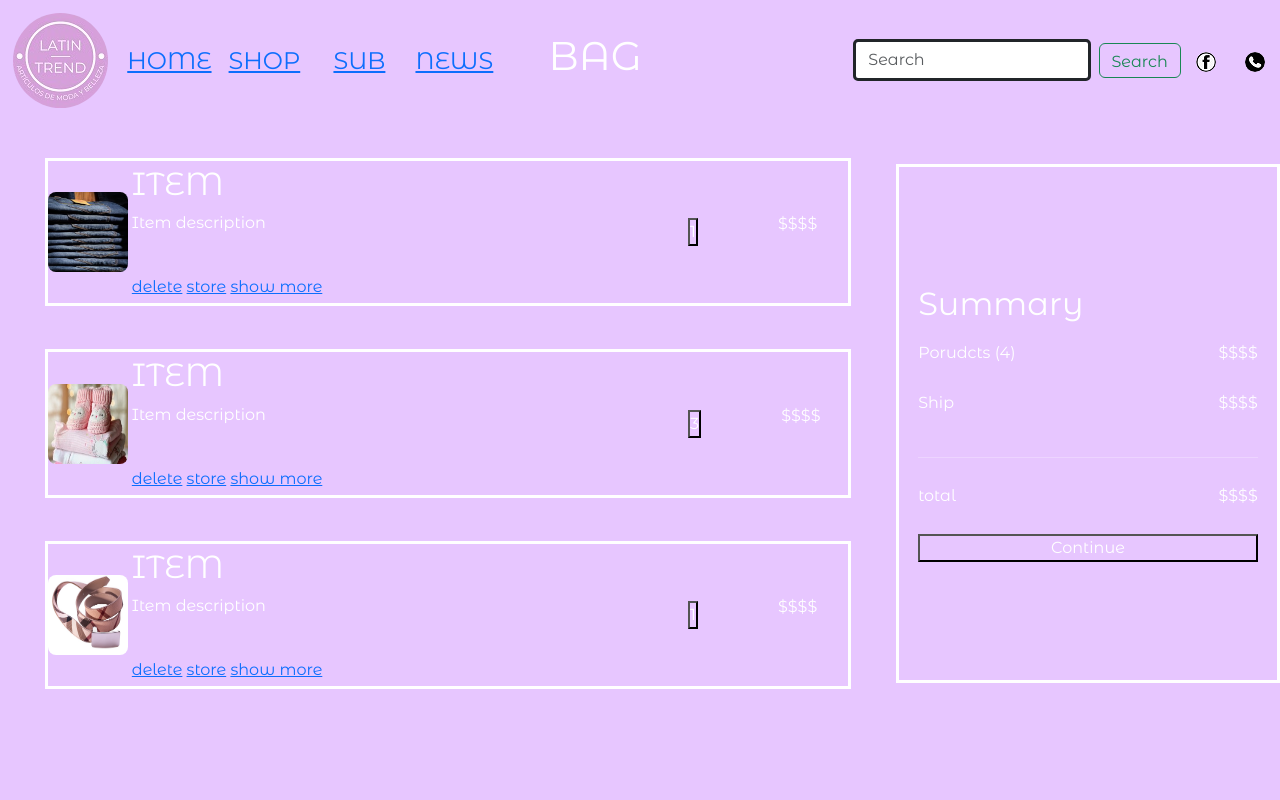
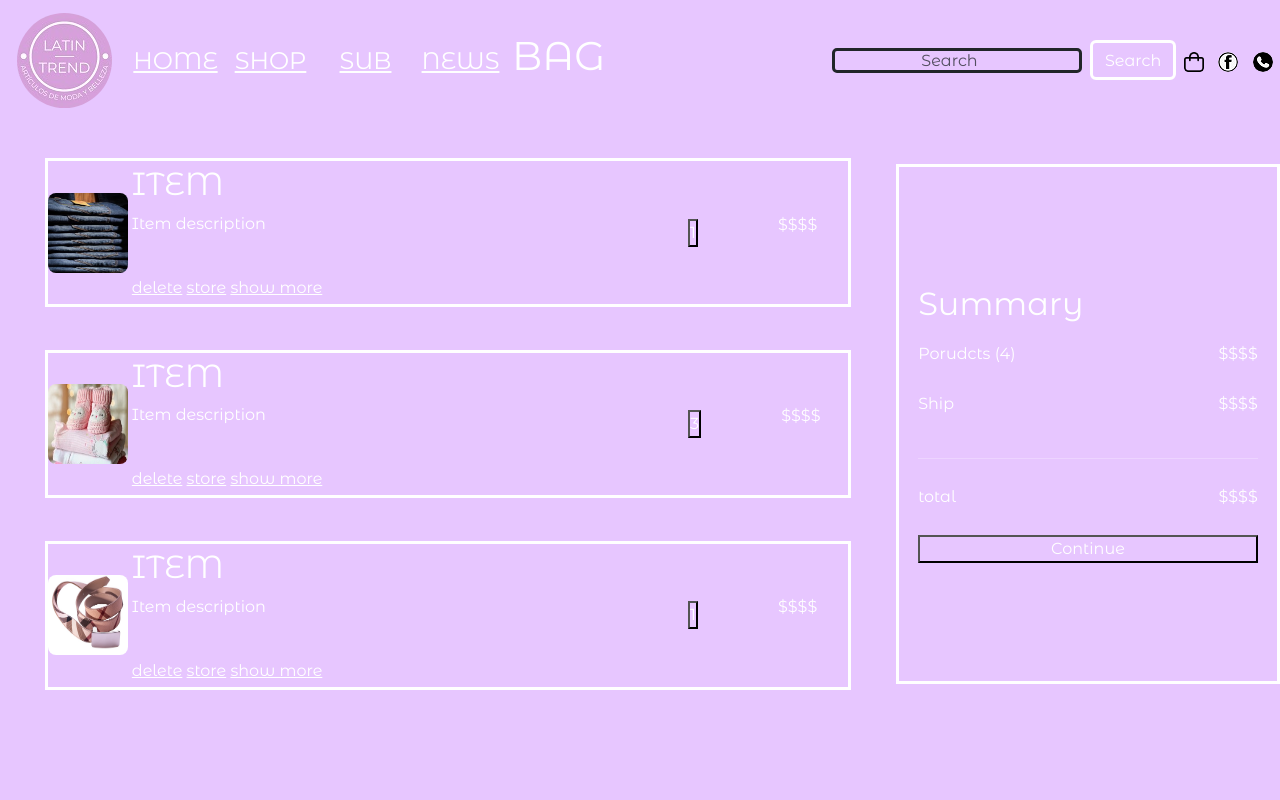
Before and after one commit to pewaxo/proyectoCoder, a plain HTML site: page pages/bag.html in a window 1280 px wide. Shown: the top 800 px of the page. Drawn offline with nearby package versions, Linux system fonts and the light colour scheme; files whose address does not match are found by name.

Commit message:
--Proyecto para entregar--

```diff
--- a/css/style.css
+++ b/css/style.css
@@ -20,6 +20,15 @@ header {
     width: 10%;
 }
 
+.barra_de_navegacion{
+    display: flex;
+    width: 30%;
+}
+
+.nav_search{
+    display: flex;
+}
+
 .img_logo {
     border-radius: 50%;
 }
@@ -29,6 +38,10 @@ header {
     width: 20px;
 }
 
+.img_iconos_bag{
+    width: 20px;
+    border-radius: 20%;
+}
 
 nav {
     display: flex;
@@ -43,10 +56,29 @@ nav button {
     font-size: 24px;
 }
 
+
+
 .titulo{
     display: flex;
     width: 25%;
     align-items: center;
+}
+
+.form-control{
+    width: 250px;
+    height: 25px;
+    align-self: center;
+    text-align: center;
+    background-color: #e7c6ff;
+    border: solid white;
+}
+
+.btn{
+    width: 100px;
+    height: 40px;
+    border: solid;
+    color: white;
+    background-color: #e7c6ff;
 }
 
 .h2_shop {
@@ -103,6 +135,7 @@ nav.navSearch {
 
 .card {
     width: 33%;
+    border: none;
 }
 
 .opciones_shop {
@@ -148,6 +181,10 @@ footer {
     flex-direction: column;
     width: 33%;
     row-gap: 15px;
+}
+
+a{
+    color: white;
 }
 
 .form-control {
@@ -308,6 +345,14 @@ footer {
         display: flex;
         height: 50%;
         flex-direction: column;
+        row-gap: 20px;
+        padding: 5%;
+    }
+
+    .div_adicionales_shop .card .btn{
+        width: 50px;
+        text-justify: auto;
+        font-size: 7px;
     }
 
     .img_notice {
@@ -324,8 +369,11 @@ footer {
         justify-content: center;
     }
 
-    .nav_search{
-        grid-area: nav_search;
+    .form-control{
+        display: none;
+    }
+
+    #btn{
         display: none;
     }
 
@@ -343,6 +391,11 @@ footer {
         font-size: 66%;
         padding: 5%;
     }
+
+    .main_bag{
+        display: flex;
+        flex-direction: column;
+    }
 }
 
 @media screen and (max-width: 600px) {
--- a/pages/bag.html
+++ b/pages/bag.html
@@ -49,7 +49,9 @@
 
         <nav class="nav_search">
             <input class="form-control me-2" type="search" placeholder="Search" aria-label="Search">
-            <button class="btn btn-outline-success" type="submit">Search</button>
+            <button id="btn" class="btn btn-outline-success" type="submit">Search</button>
+            <button><a href="../pages/bag.html"><img class="img_iconos_bag" src="../images/icono_bag.png"
+                alt="icon bag"></a></button>
             <button><a href=""><img class="img_iconos" src="../images/icono_facebook.png"
                         alt="icono facebook"></a></button>
             <button><a href=""><img class="img_iconos" src="../images/icono_wasap.png"
```
Also changed, not shown: index.html (+2 -2 lines), pages/news.html (+3 -1 lines), pages/shop.html (+3 -1 lines), pages/subscribe.html (+3 -1 lines).
